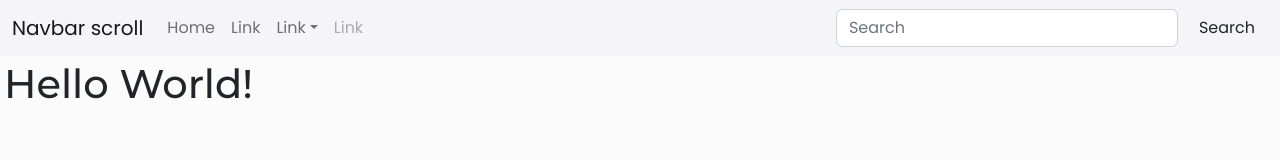
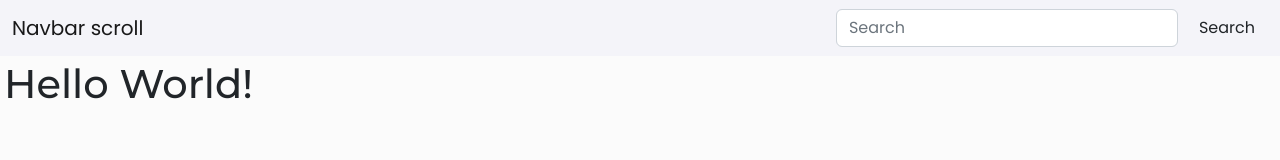
Before and after one commit to denniskjellin/Tracktivity, a React (Create React App) app in the folder frontend/: page / in a window 1280 px wide. Shown: the top 160 px of the page. Built offline with nearby package versions, Linux system fonts and the light colour scheme.

Commit message:
Removing some styles in nav

```diff
--- a/frontend/src/App.js
+++ b/frontend/src/App.js
@@ -13,7 +13,9 @@ function App() {
   return (
     <BrowserRouter>
     <div className="App">
-      <Navbar></Navbar>
+      <Navbar>
+
+      </Navbar>
       <div className="body-bg wrapper">
       <main className="m-1">
       <h1>Hello World!</h1>
--- a/frontend/src/components/Navbar.jsx
+++ b/frontend/src/components/Navbar.jsx
@@ -3,7 +3,7 @@ import Container from 'react-bootstrap/Container';
 import Form from 'react-bootstrap/Form';
 import Nav from 'react-bootstrap/Nav';
 import Navbar from 'react-bootstrap/Navbar';
-import NavDropdown from 'react-bootstrap/NavDropdown';
+
 
 function NavbarMain() {
   return (
@@ -17,21 +17,8 @@ function NavbarMain() {
             style={{ maxHeight: '100px' }}
             navbarScroll
           >
-            <Nav.Link href="#action1">Home</Nav.Link>
-            <Nav.Link href="#action2">Link</Nav.Link>
-            <NavDropdown title="Link" id="navbarScrollingDropdown">
-              <NavDropdown.Item href="#action3">Action</NavDropdown.Item>
-              <NavDropdown.Item href="#action4">
-                Another action
-              </NavDropdown.Item>
-              <NavDropdown.Divider />
-              <NavDropdown.Item href="#action5">
-                Something else here
-              </NavDropdown.Item>
-            </NavDropdown>
-            <Nav.Link href="#" disabled>
-              Link
-            </Nav.Link>
+
+
           </Nav>
           <Form className="d-flex">
             <Form.Control
```
